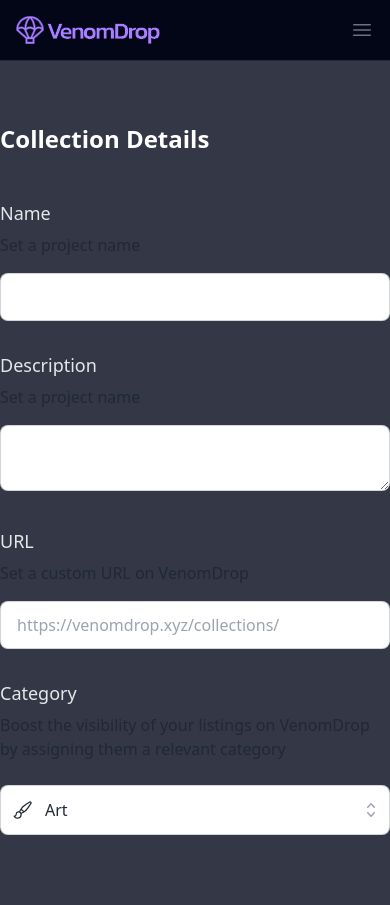
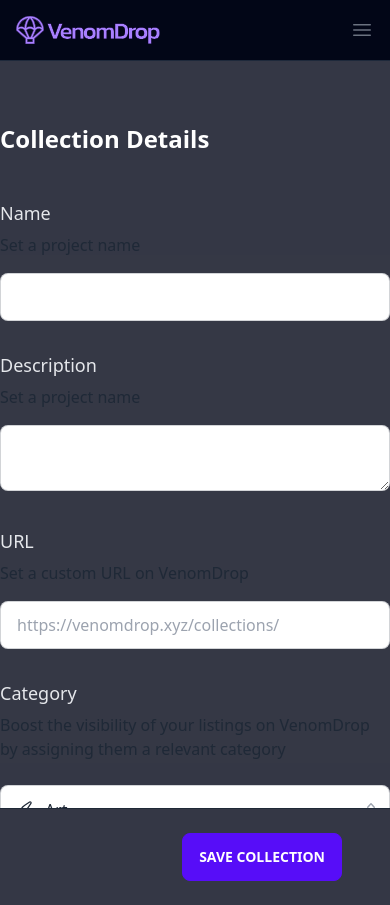
Before and after one commit to venomdrop-core/venomdrop, a React (Vite) app in the folder webapp/: page /collections/1/edit/details in a window 390 px wide. Built offline with nearby package versions, Linux system fonts and the light colour scheme.

Commit message:
refactor: improve scrolling in AdminForm component.
- Update the `AdminForm` component to allow scrolling within its `flex-1` container
- Make necessary changes to ensure optimal user experience and responsiveness

```diff
--- a/webapp/src/components/AdminForm.tsx
+++ b/webapp/src/components/AdminForm.tsx
@@ -10,7 +10,7 @@
   return (
     <form>
       <div className="flex flex-col h-screen">
-        <div className="flex-1">
+        <div className="flex-1 overflow-y-auto">
           <div className="mx-auto max-w-lg py-8">
             <div className="space-y-12">
               <div className="border-b border-gray-900/10 pb-12">
```
